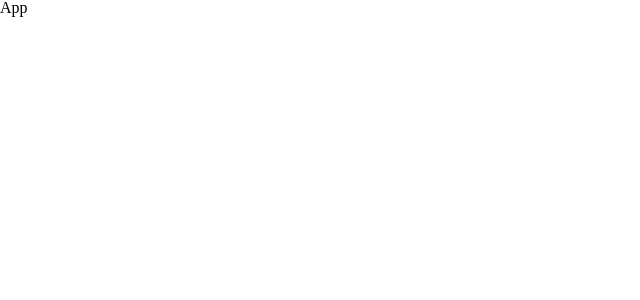
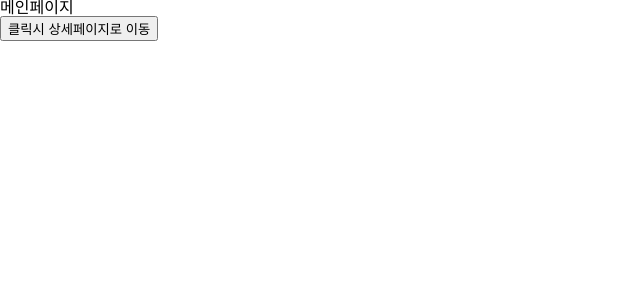
Before and after one commit to hyowls/react_task, a React (Vite) app: page / in a window 1280 px wide. Shown: the top 300 px of the page, without its empty margins (0-640 px from the left). Built offline with nearby package versions, Linux system fonts and the light colour scheme.

Commit message:
Router 셋업

```diff
--- a/src/App.jsx
+++ b/src/App.jsx
@@ -1,8 +1,9 @@
 import React from 'react'
 import './App.css'
+import Router from './shared/Router'
 const App = () => {
   return (
-    <div>App</div>
+    <Router />
   )
 }
 
--- a/src/pages/DetailPage.jsx
+++ b/src/pages/DetailPage.jsx
@@ -0,0 +1,18 @@
+import React from 'react'
+import { useLocation, useNavigate } from 'react-router-dom'
+
+const DetailPage = () => {
+  const navigate = useNavigate();
+
+  return (
+    <div>
+      <button onClick={()=>{
+        navigate('/')
+      }}>
+        누르면 메인페이지로 이동
+      </button>
+    </div>
+  )
+}
+
+export default DetailPage
--- /dev/null
+++ b/src/pages/MainPage.jsx
@@ -0,0 +1,19 @@
+import React from 'react'
+import { useNavigate } from 'react-router-dom'
+
+const MainPage = () => {
+  const navigate = useNavigate();
+
+  return (
+    <div>
+      <h1>메인페이지</h1>
+      <button onClick={()=>{
+        navigate('/detail-page')
+      }}>
+        클릭시 상세페이지로 이동
+      </button>
+    </div>
+  )
+}
+
+export default MainPage
--- /dev/null
+++ b/src/shared/Router.jsx
@@ -0,0 +1,16 @@
+import React from 'react'
+import { BrowserRouter, Route, Routes } from 'react-router-dom'
+import MainPage from '../pages/MainPage'
+import DetailPage from '../pages/DetailPage'
+const Router = () => {
+  return (
+    <BrowserRouter>
+      <Routes>
+        <Route path='/' element={<MainPage /> } />
+        <Route path='/detail-page/' element={<DetailPage /> } />
+      </Routes>
+    </BrowserRouter>
+  )
+}
+
+export default Router
```
